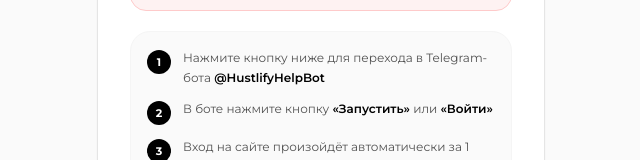
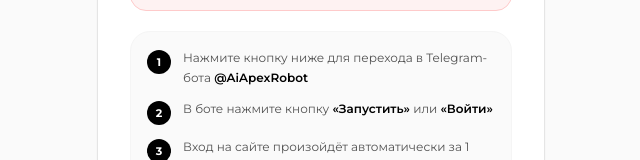
Before and after one commit to w1t3chlyyy/apex, a Next.js app: page /login in a window 1280 px wide. Shown: the part 356-516 px from the top of the page, without its empty margins (319-959 px from the left). Built offline with nearby package versions, Linux system fonts and the light colour scheme; no server answers; a web font is replaced by a local one.

Commit message:
Update page.tsx

```diff
--- a/app/login/page.tsx
+++ b/app/login/page.tsx
@@ -31,7 +31,7 @@ function LoginForm() {
   // Telegram session state
   const [tgSessionId, setTgSessionId] = useState<string | null>(null);
   const [tgDeepLink, setTgDeepLink] = useState<string>("");
-  const [tgBotUsername, setTgBotUsername] = useState<string>("HustlifyHelpBot");
+  const [tgBotUsername, setTgBotUsername] = useState<string>("AiApexRobot");
   const [tgStatus, setTgStatus] = useState<"loading" | "waiting" | "success">("loading");
   const [showQr, setShowQr] = useState(false);
   const pollTimerRef = useRef<NodeJS.Timeout | null>(null);
```
